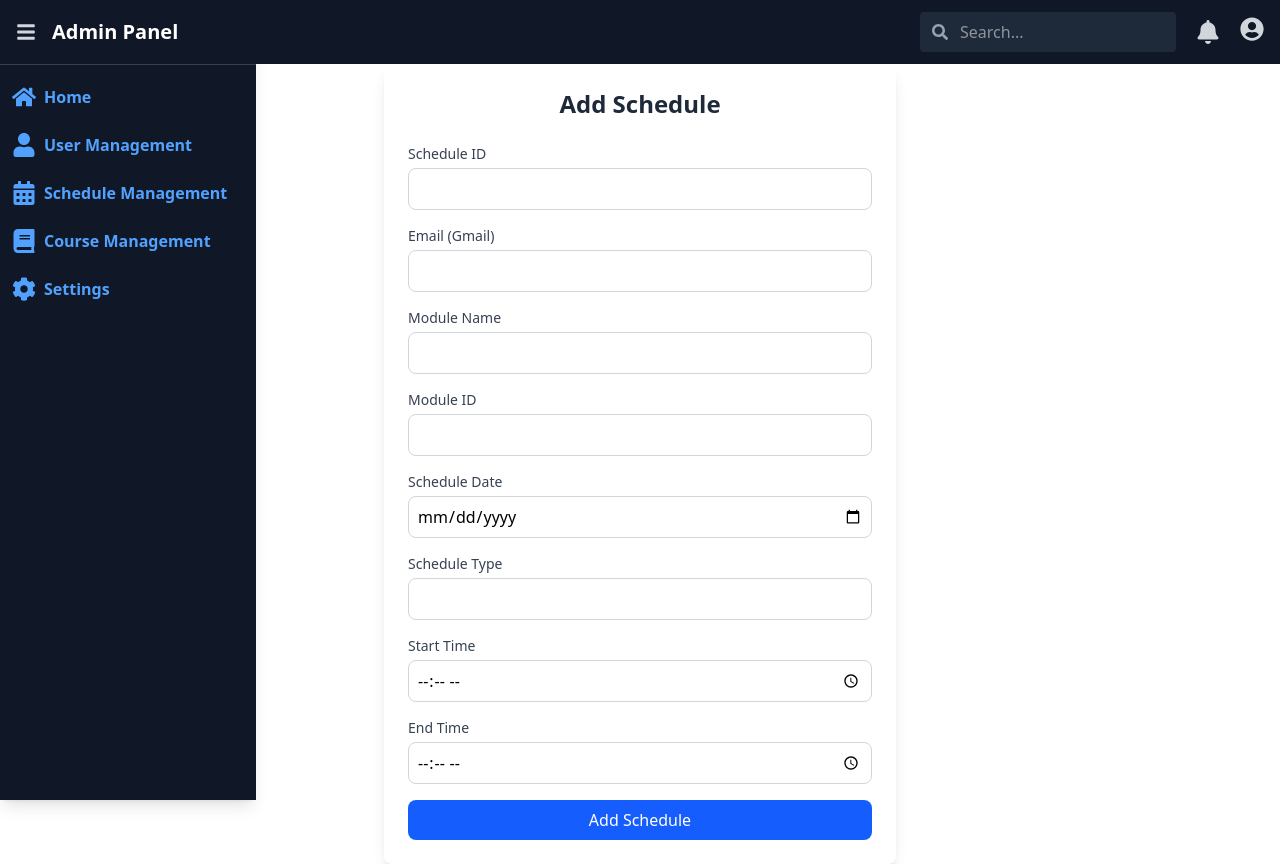
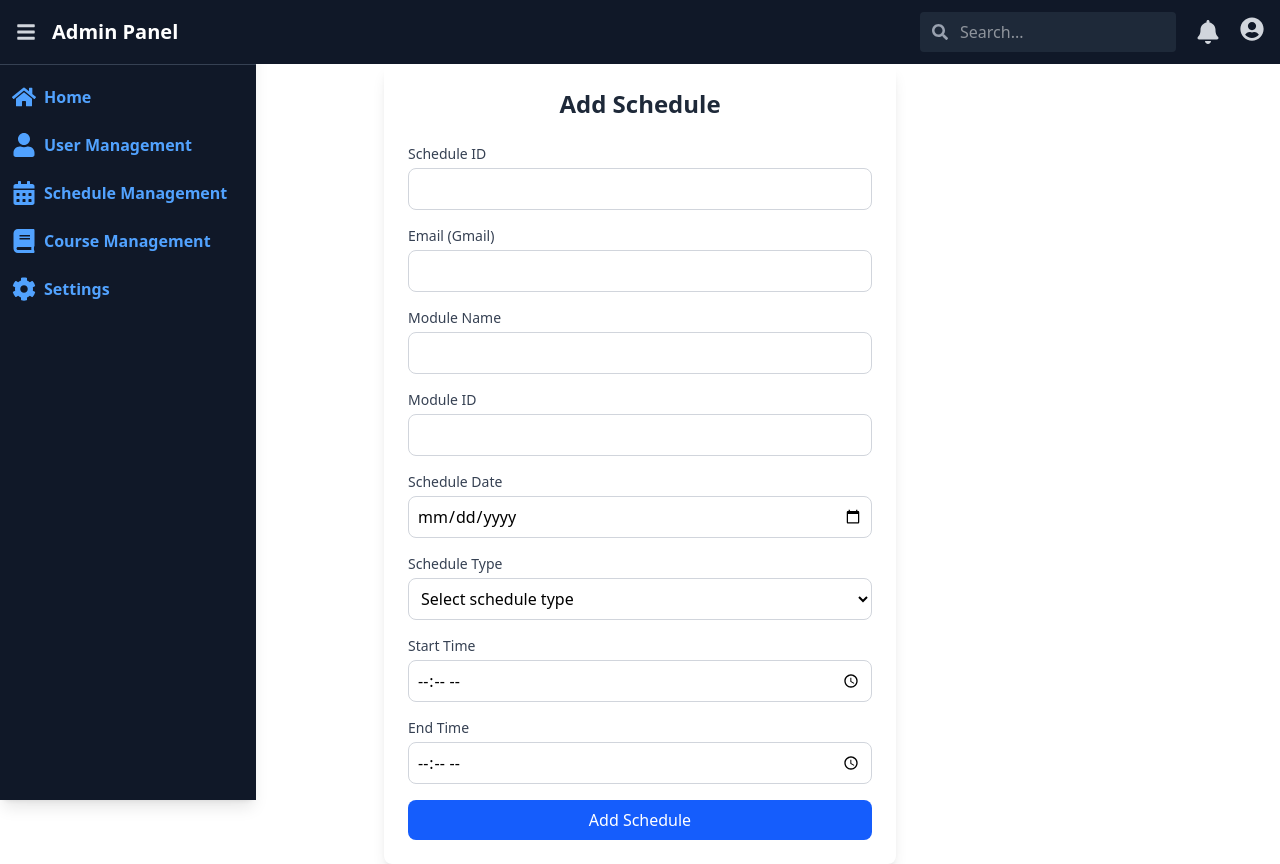
Before and after one commit to ChamupathiDev/SchedulEase, a React (Vite) app in the folder frontend/: page /addschedule in a window 1280 px wide. Built offline with nearby package versions, Linux system fonts and the light colour scheme; sample sign-in values are in the browser's storage.

Commit message:
update add schedule page

```diff
--- a/frontend/src/components/AddSchedule/AddSchedule.jsx
+++ b/frontend/src/components/AddSchedule/AddSchedule.jsx
@@ -200,14 +200,18 @@ function AddSchedule() {
                     {/* Schedule Type */}
                     <div>
                         <label className="block text-sm font-medium text-gray-700">Schedule Type</label>
-                        <input
-                            type="text"
+                        <select
                             name="scheduleType"
                             value={inputs.scheduleType}
                             onChange={handleChange}
                             className={`w-full p-2 mt-1 border ${errors.scheduleType ? 'border-red-500' : 'border-gray-300'} rounded-lg focus:ring focus:ring-blue-200 focus:outline-none`}
                             required
-                        />
+                        >
+                            <option value="" disabled>Select schedule type</option>
+                            <option value="fix">Fix</option>
+                            <option value="flex">Flex</option>
+                        </select>
+                        {errors.scheduleType && <span className="text-red-500 text-sm">{errors.scheduleType}</span>}
                     </div>
 
                     {/* Start Time */}
```
